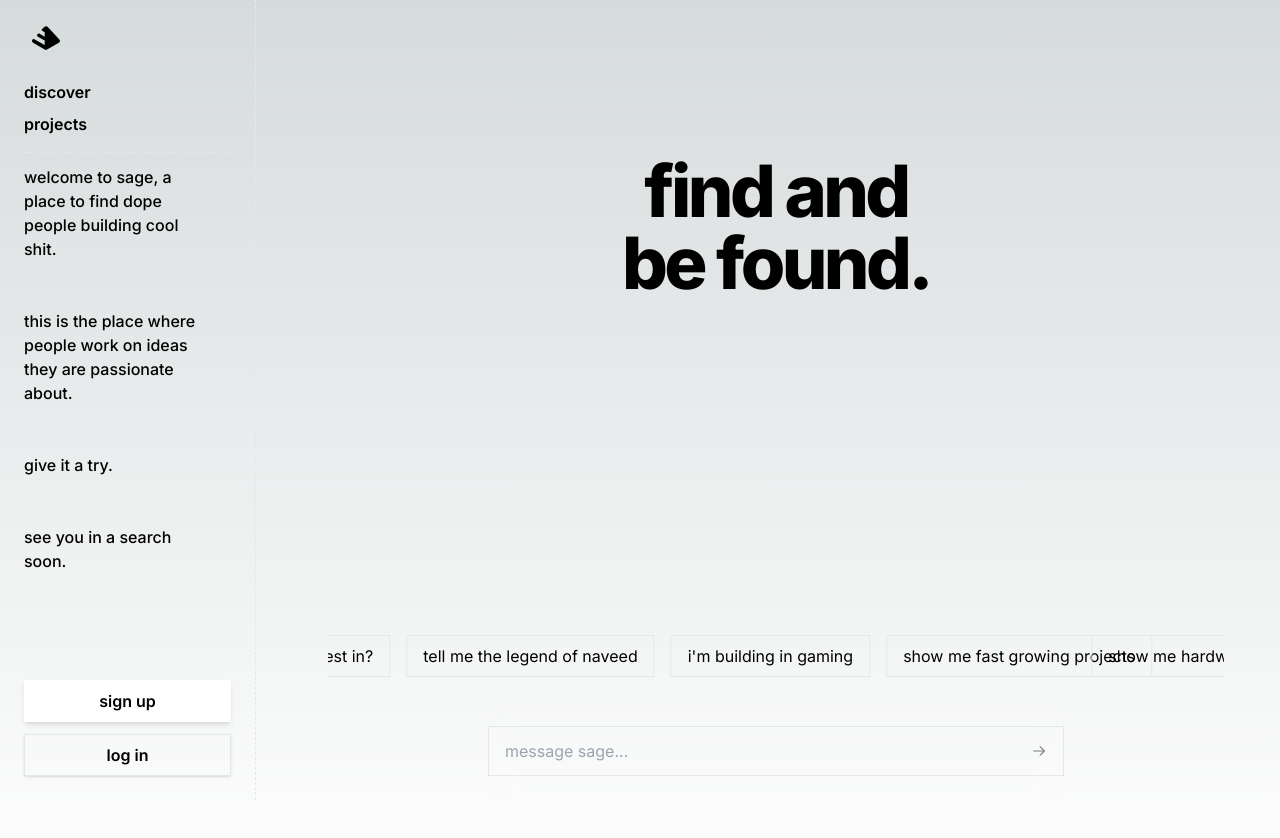
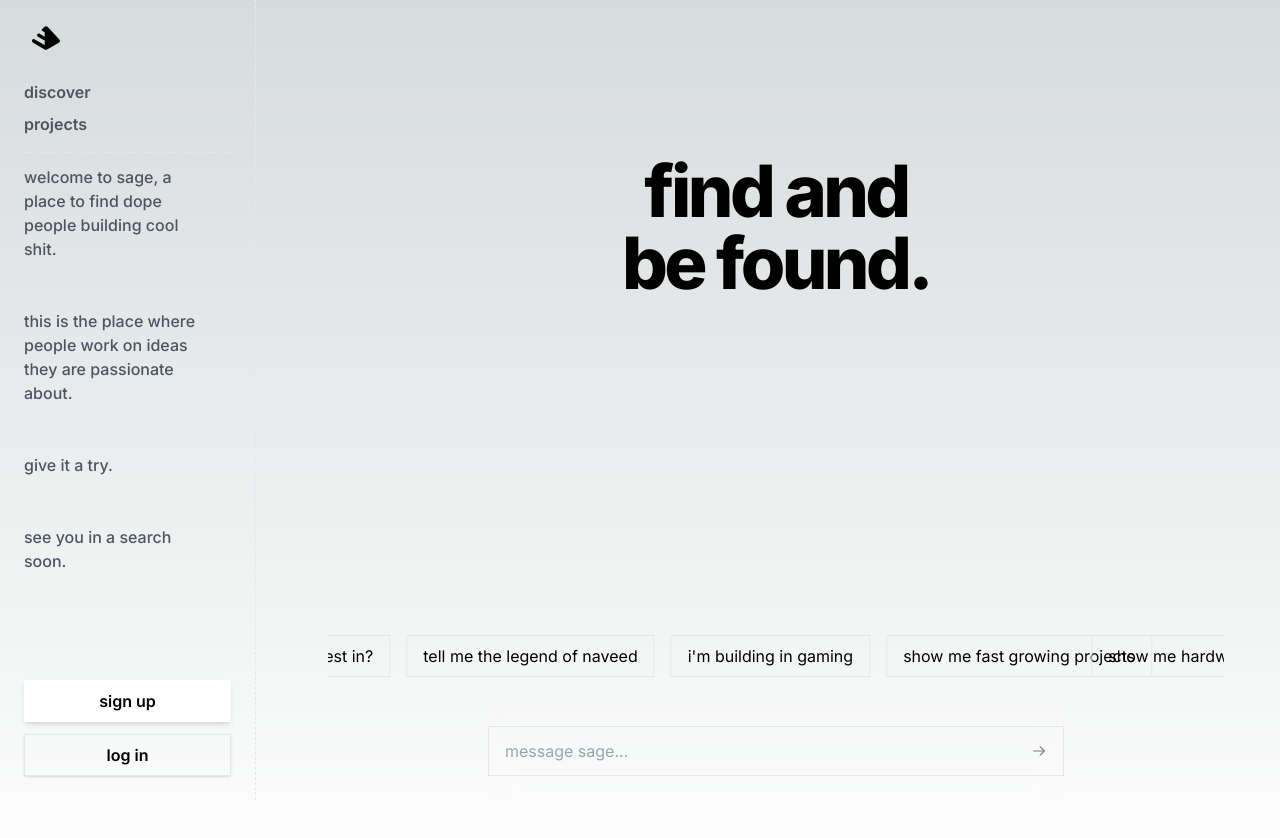
Before and after one commit to prashant7023/sage_buildspace, a Next.js app in the folder next/: page / in a window 1280 px wide. Shown: the top 838 px of the page. Built offline with nearby package versions, Linux system fonts and the light colour scheme.

Commit message:
Update sidebar.tsx

```diff
--- a/next/components/sidebar.tsx
+++ b/next/components/sidebar.tsx
@@ -12,12 +12,12 @@ const sidebar = () => {
             </svg>
           </div>
         </a>
-        <div  className="flex w-full flex-col gap-0 pt-4 md:pr-6">
+        <div  className="text-gray-600 flex w-full flex-col gap-0 pt-4 md:pr-6">
           <a href="/">
-            <button  className="relative inline-flex items-center justify-center rounded-md font-semibold tracking-base ring-offset-background transition-colors focus-visible:outline-none disabled:opacity-50 text-base leading-none text-muted-foreground shadow-none hover:text-primary px-0 py-2 h-auto">discover</button>
+            <button  className="hover:text-gray-400 relative inline-flex items-center justify-center rounded-md font-semibold tracking-base ring-offset-background transition-colors focus-visible:outline-none disabled:opacity-50 text-base leading-none text-muted-foreground shadow-none hover:text-primary px-0 py-2 h-auto">discover</button>
           </a>
           <a href="/projects">
-            <button  className="relative inline-flex items-center justify-center rounded-md font-semibold tracking-base ring-offset-background transition-colors focus-visible:outline-none disabled:opacity-50 text-base leading-none text-muted-foreground shadow-none hover:text-primary px-0 py-2 h-auto">projects</button>
+            <button  className="hover:text-gray-400 relative inline-flex items-center justify-center rounded-md font-semibold tracking-base ring-offset-background transition-colors focus-visible:outline-none disabled:opacity-50 text-base leading-none text-muted-foreground shadow-none hover:text-primary px-0 py-2 h-auto">projects</button>
           </a>
           <div  className="my-3 w-full border-b border-dashed text-gray-900"></div>
           <p  className="text-base font-medium leading-6 tracking-base pr-6 text-muted-foreground">welcome to sage, a place to find dope people building cool shit.</p>
```
